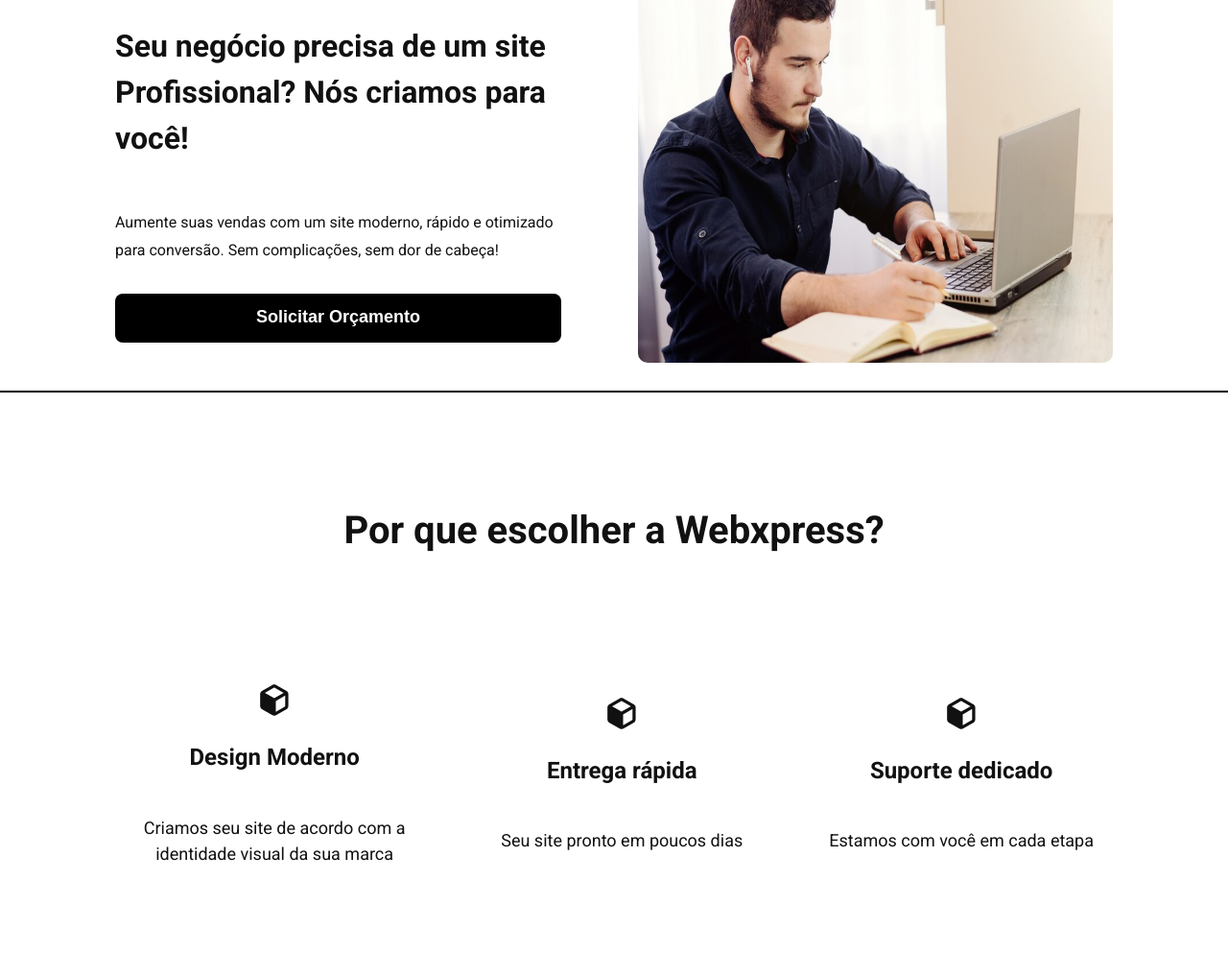
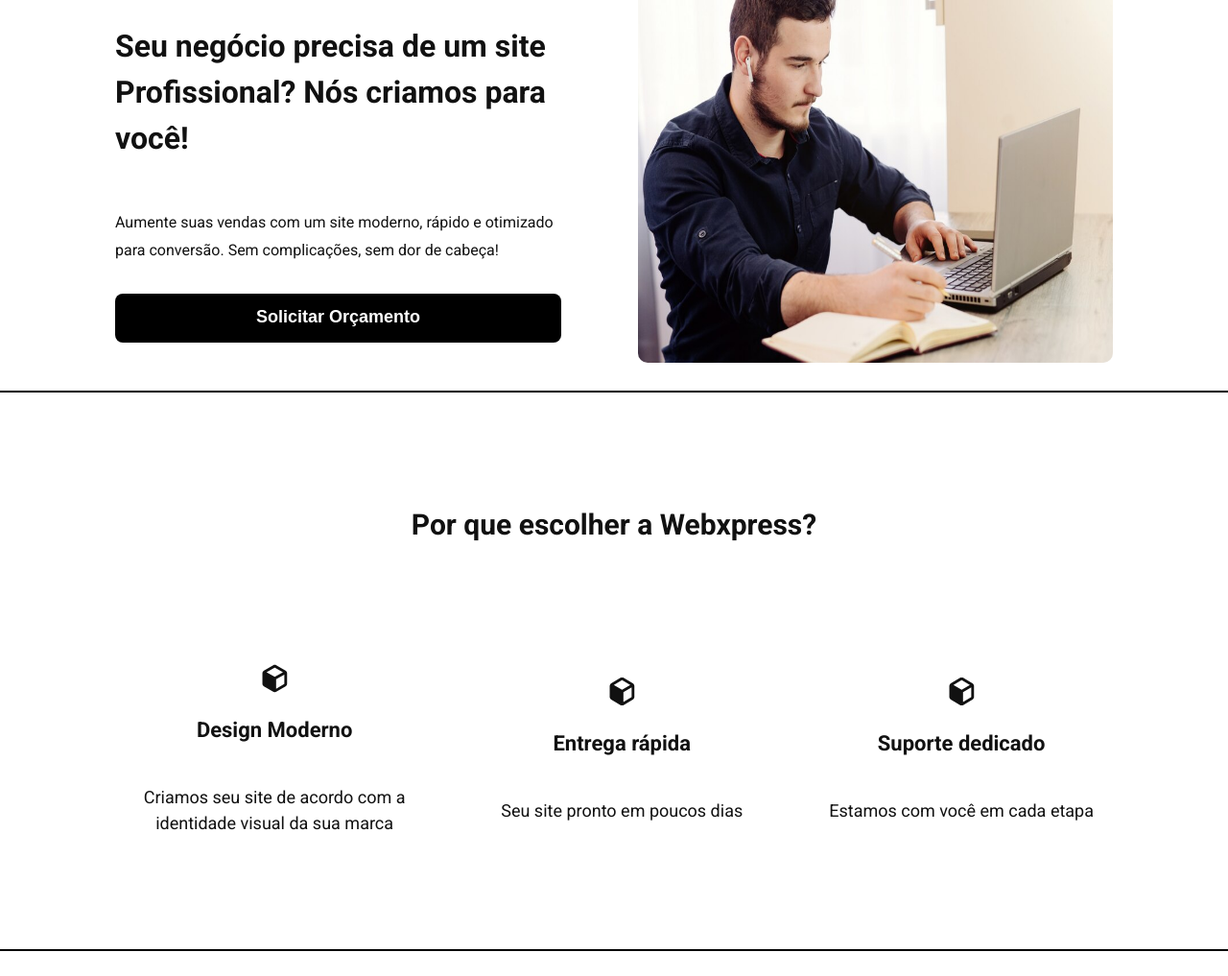
Before and after one commit to AdrielAmori/webxpress, a plain HTML site: page index.html in a window 1280 px wide. Shown: the part 253-1270 px from the top of the page at 96% size. Drawn offline with Linux system fonts and the light colour scheme.

Commit message:
ajuste de tamanhos de fonte e largura de imagem no estilo

```diff
--- a/style.css
+++ b/style.css
@@ -169,7 +169,7 @@ hr {
   color: #111;
   text-align: center;
   font-family: Roboto;
-  font-size: 40px;
+  font-size: 30px;
   font-style: normal;
   font-weight: 700;
   line-height: 120%;
@@ -192,7 +192,7 @@ hr {
 
 
 #beneficios div img{
-  width: 40px;
+  width: 35px;
   margin-top: 100px;
 }
 
@@ -200,7 +200,7 @@ hr {
   color: #111;
   text-align: center;
   font-family: Roboto;
-  font-size: 24px;
+  font-size: 22px;
   font-style: normal;
   font-weight: 700;
   line-height: 140%;
```
